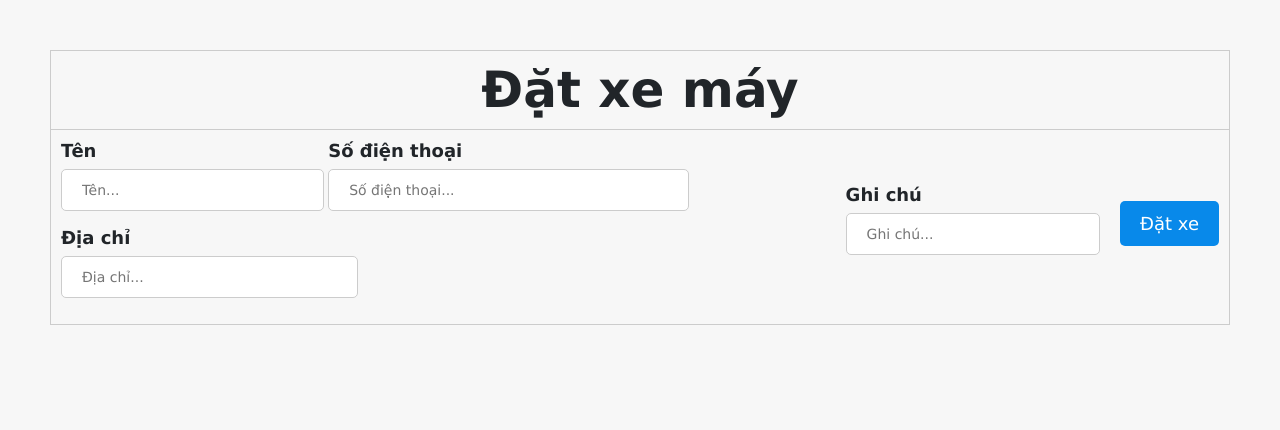
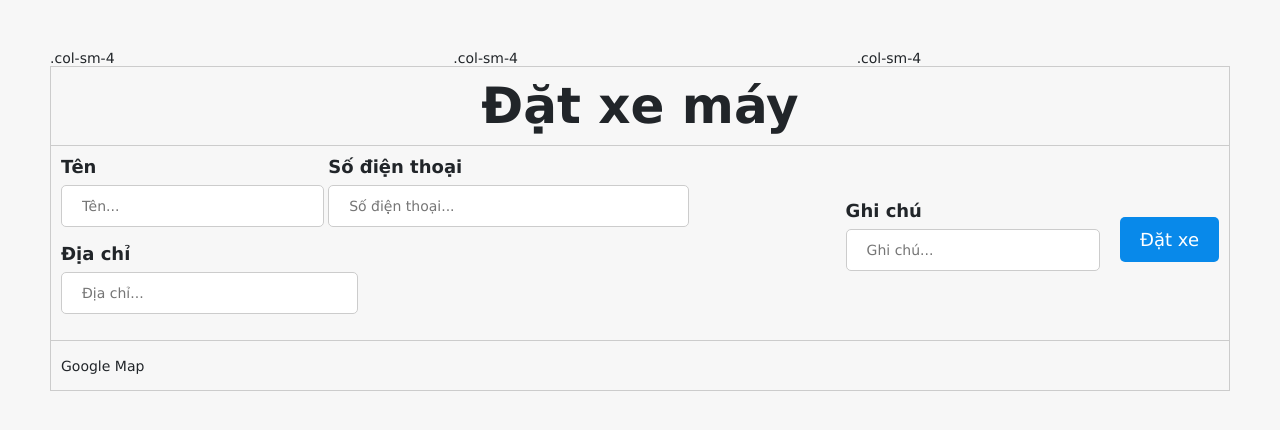
Before and after one commit to anhquoc09/bookbike, a plain HTML site: page 1512444_1512461/app1/frontend/index.html in a window 1280 px wide. Drawn offline with nearby package versions, Linux system fonts and the light colour scheme.

Commit message:
test commit2

```diff
--- a/1512444_1512461/app1/frontend/index.html
+++ b/1512444_1512461/app1/frontend/index.html
@@ -19,6 +19,11 @@
                 <td class="cap" colspan="3">Đặt xe máy</td>
             </tr>
             <tr>
+                <div class="row">
+                    <div class="col-sm-4">.col-sm-4</div>
+                    <div class="col-sm-4">.col-sm-4</div>
+                    <div class="col-sm-4">.col-sm-4</div>
+                </div>
                 <td>
                     <label>Tên
                         <input type="text" name="name" placeholder="Tên...">
@@ -26,7 +31,6 @@
                     <label>Số điện thoại
                         <input type="text" name="phone" placeholder="Số điện thoại...">
                     </label>
-
                     <label>Địa chỉ
                         <input type="text" name="address" placeholder="Địa chỉ...">
                     </label>
@@ -40,9 +44,10 @@
                     <label>
                         <input type="submit" value="Đặt xe">
                     </label>
-
                 </td>
-
+            </tr>
+            <tr>
+                <td colspan="3">Google Map</td>
             </tr>
         </table>
     </form>
```
